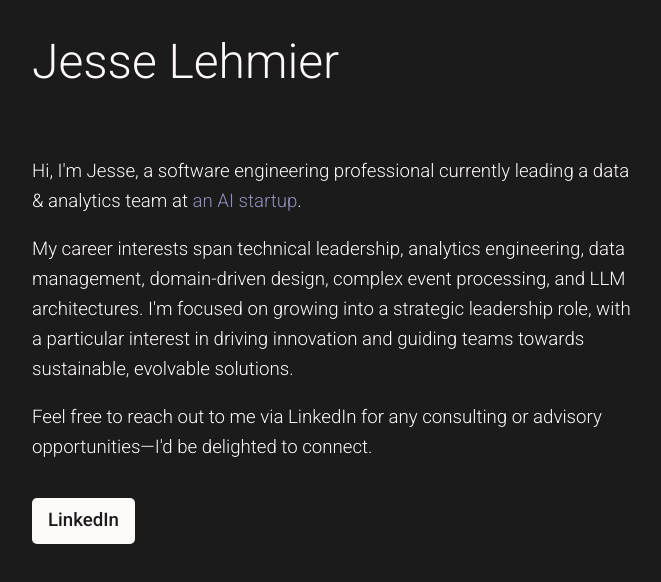
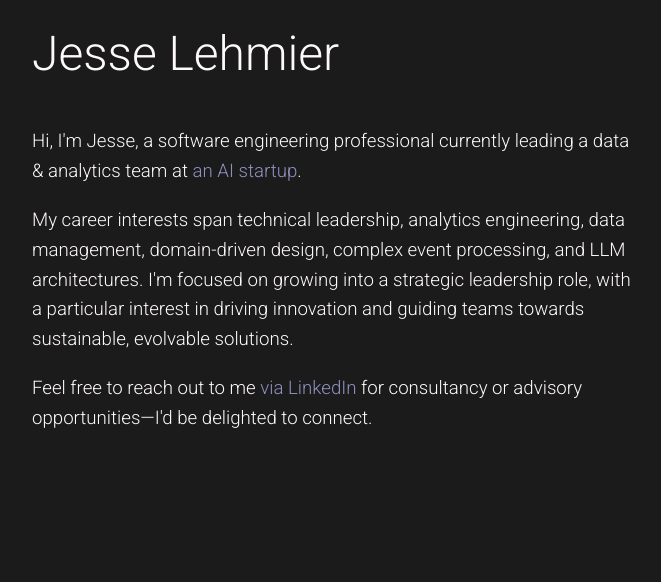
Before and after one commit to lehmier/lehmier.github.io, a plain HTML site: page index.html in a window 1280 px wide. Shown: the whole page, without its empty margins (0-661 px from the left). Drawn offline with Linux system fonts and the light colour scheme.

Commit message:
clean up the formatting

```diff
--- a/index.html
+++ b/index.html
@@ -21,7 +21,7 @@
     header {
       background-color: #1B1B1B; /* Same as the background */
       color: #FFFAFA; /* Snow White text */
-      padding: 1.5rem 0; /* Add padding for better spacing */
+      padding: 1rem 0; /* Add padding for better spacing */
       text-align: left; /* Left-align the header text */
     }
     header h1 {
@@ -32,7 +32,6 @@
     main {
       font-size: 14pt;
       font-weight: lighter;
-      margin-top: 2rem; /* Spacing between header and content */
     }
     section {
       max-width: 600px;
@@ -79,8 +78,7 @@
       </p>
       <p>My career interests span technical leadership, analytics engineering, data management, domain-driven design, complex event processing, and LLM architectures. I'm focused on growing into a strategic leadership role, with a particular interest in driving innovation and guiding teams towards sustainable, evolvable solutions.
       </p>
-      <p>Feel free to reach out to me via LinkedIn for any consulting or advisory opportunities&mdash;I'd be delighted to connect.</p>
-      <a href="https://www.linkedin.com/in/lehmier" class="button">LinkedIn</a>
+      <p>Feel free to reach out to me <a href="https://www.linkedin.com/in/lehmier">via LinkedIn</a> for consultancy or advisory opportunities&mdash;I'd be delighted to connect.</p>
     </section>
   </main>
   <footer>
```
